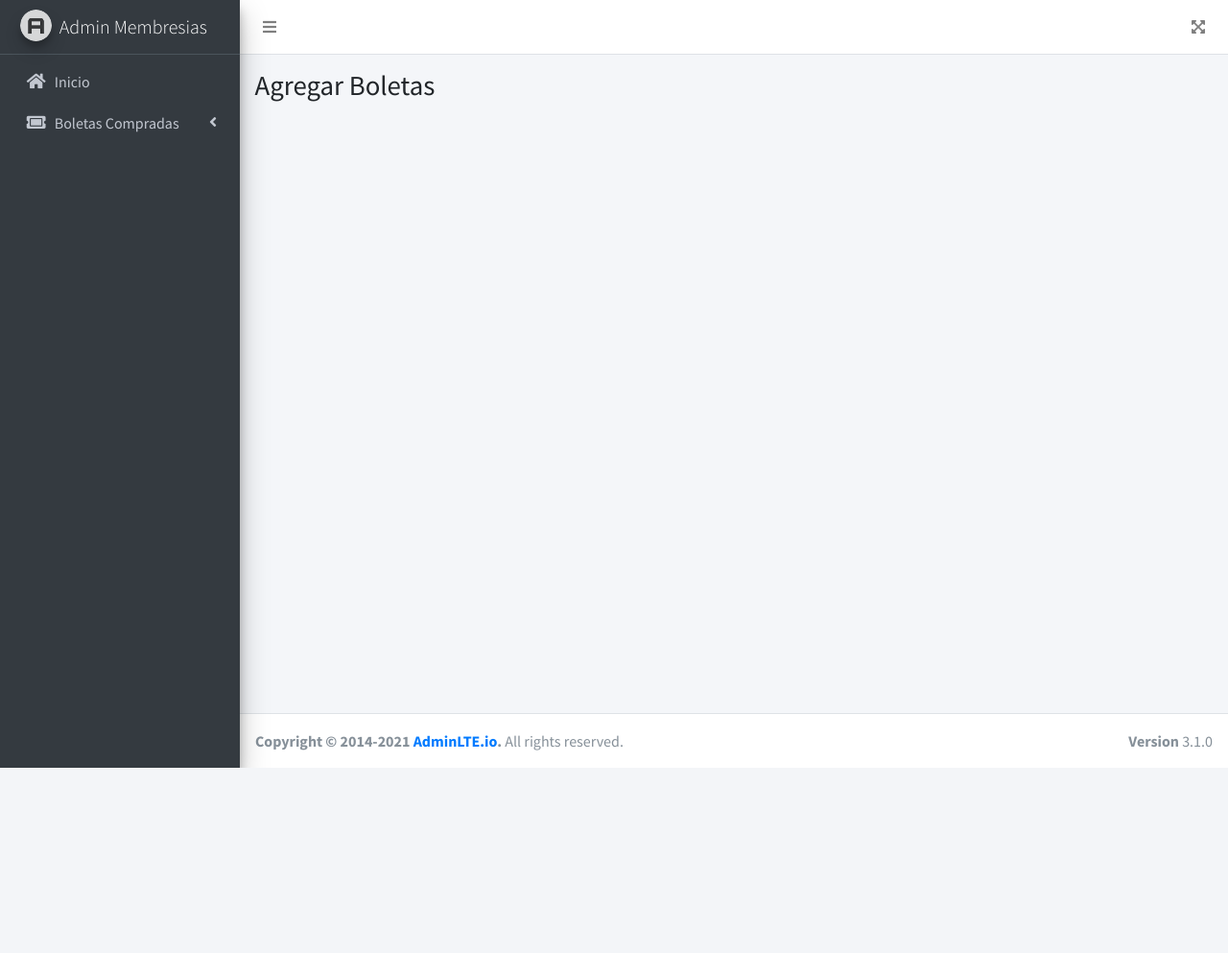
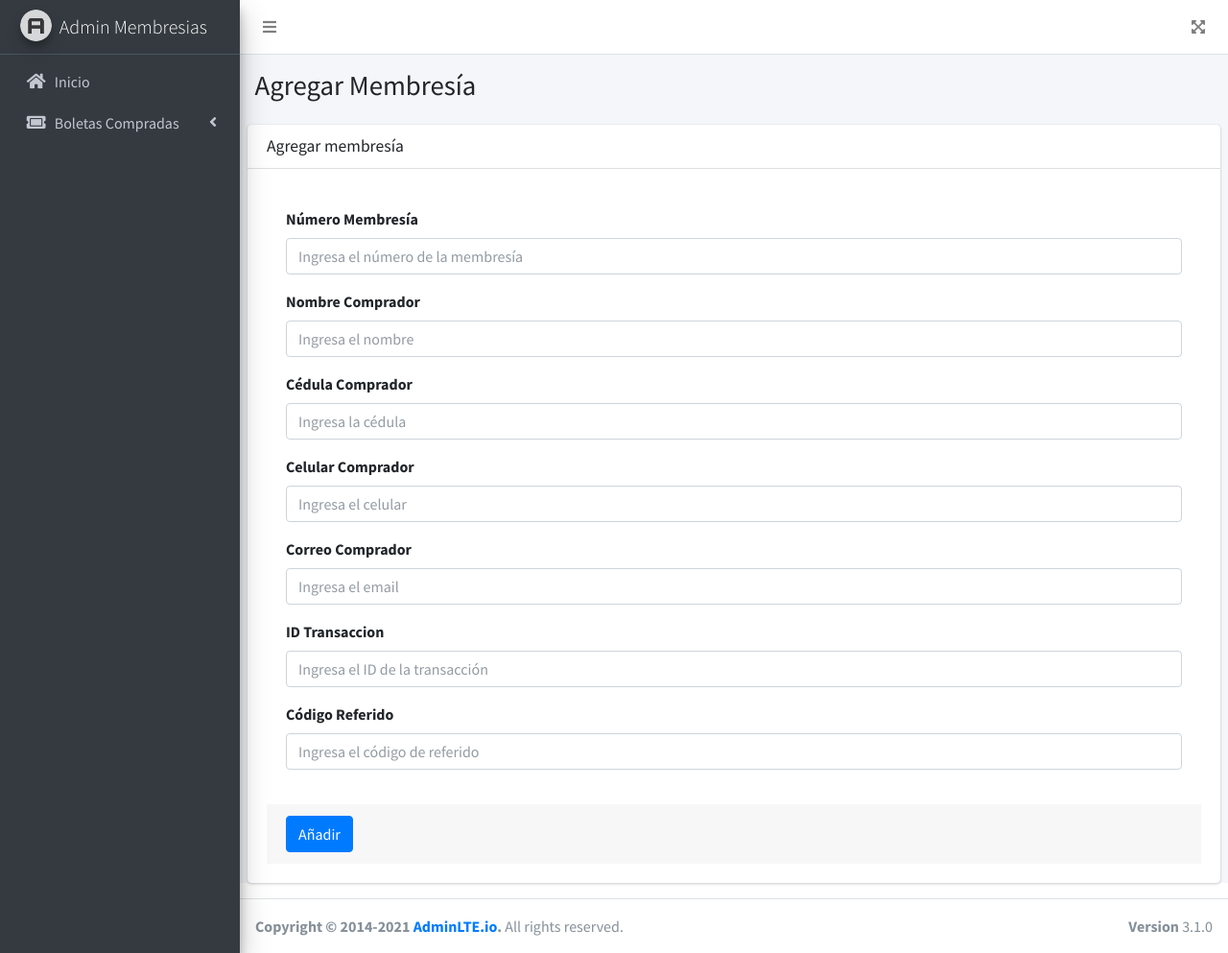
Before and after one commit to jfredyromero/admin-rifa, a PHP site: page /views/ticket/createTicket.php in a window 1280 px wide. Shown: the whole page at 96% size. Before the commit the page ends 800 px from the top, so only its background shows below. Run offline with PHP 8.4, Linux system fonts and the light colour scheme; some libraries are stand-ins or nearby versions.

Commit message:
Agregar Boleta, faltan alertas
Co-authored-by: JoseMBetancourt

```diff
--- a/js/ticketAjax.js
+++ b/js/ticketAjax.js
@@ -1,4 +1,52 @@
 $(document).ready(function () {
+
+    $("#createTicket").on("submit", function (e) {
+        e.preventDefault();
+
+        var datos = new FormData(this);
+        console.table(datos);
+
+        $.ajax({
+            type: $(this).attr("method"),
+            data: datos,
+            url: $(this).attr("action"),
+            dataType: "json",
+            contentType: false,
+            processData: false,
+            async: true,
+            cache: false,
+
+            success: function (data) {
+                console.log(data);
+                var resultado = data;
+
+                if (resultado.respuesta == "exito") {
+                    Swal.fire({
+                        title: "CORRECTO",
+                        text: "Registro Exitoso",
+                        icon: "success",
+                    }).then((result) => {
+                        window.location.href = "readTicket.php";
+                    });
+                } else if(resultado.respuesta == "error") {
+                    Swal.fire({
+                        title: "Oops...",
+                        text: "La memebresía no esta disponible",
+                        icon: "error",
+                    });
+                }else{
+                    Swal.fire({
+                        title: "Oops...",
+                        text: "Algo salió mal contacta el admin",
+                        icon: "error",
+                    });
+                }
+            },
+        });
+    });
+
+
+
 
     $(".borrar_registro").on("click", function (e) {
         e.preventDefault();
--- a/templates/footer.php
+++ b/templates/footer.php
@@ -15,8 +15,8 @@
 <!-- ./wrapper -->
 
 <!-- jQuery -->
-<script type="text/javascript" src="https://cdnjs.cloudflare.com/ajax/libs/jquery/3.1.1/jquery.js"></script>
-<script src="/admin-rifa/plugins/jquery/jquery.min.js"></script>
+<script src="https://ajax.googleapis.com/ajax/libs/jquery/3.6.0/jquery.min.js"></script>
+<!-- <script src="/admin-rifa/plugins/jquery/jquery.min.js"></script> -->
 <!-- Bootstrap 4 -->
 <script src="/admin-rifa/plugins/bootstrap/js/bootstrap.bundle.min.js"></script>
 <!-- AdminLTE App -->
@@ -29,11 +29,19 @@
 <script src="/admin-rifa/plugins/datatables/js/responsive.bootstrap4.min.js"></script>
 <script src="/admin-rifa/js/datatablesApp.js"></script>
 
+<!-- Bs Custom File Input -->
+<script src="/admin-rifa/plugins/bs-custom-file-input/bs-custom-file-input.min.js"></script>
+<script type="text/javascript">
+        $(document).ready(function () {
+        bsCustomFileInput.init();
+        });
+</script>
+
+
 <!-- SweetAlert y Ajax -->
-<script src="/admin-rifa/plugins/sweetalert2/js/sweetalert2.all.min.js"></script>
+<script src="//cdn.jsdelivr.net/npm/sweetalert2@11"></script>
+<!-- <script src="/admin-rifa/plugins/sweetalert2/js/sweetalert2.all.min.js"></script> -->
 <script src="/admin-rifa/js/ticketAjax.js"></script>
-
-<script src="https://cdn.jsdelivr.net/npm/sweetalert2@9"></script>
 
 
 
--- a/views/ticket/createTicket.php
+++ b/views/ticket/createTicket.php
@@ -10,11 +10,67 @@ include_once("../../templates/menu.php");
         <div class="container-fluid">
             <div class="row mb-2">
                 <div class="col-sm-6">
-                    <h1>Agregar Boletas</h1>
+                    <h1>Agregar Membresía</h1>
                 </div>
             </div>
         </div><!-- /.container-fluid -->
     </section>
+
+    <!-- Main content -->
+    <section class="content">
+
+        <!-- Default box -->
+        <div class="card">
+            <div class="card-header">
+                <h3 class="card-title">Agregar membresía</h3>
+            </div>
+            <div class="card-body">
+                <form role="form" enctype="multipart/form-data" name="createTicket" id="createTicket" method="post" action="ticketModel.php">
+                    <div class="card-body">
+                        <div class="form-group">
+                            <label for="usuario">Número Membresía</label>
+                            <input type="text" class="form-control" id="ticketNumber" name="ticketNumber" placeholder="Ingresa el número de la membresía" required>
+                        </div>
+                        <div class="form-group">
+                            <label for="nombre">Nombre Comprador</label>
+                            <input type="text" class="form-control" id="clientName" name="clientName" placeholder="Ingresa el nombre" required>
+                        </div>
+                        <div class="form-group">
+                            <label for="nombre">Cédula Comprador</label>
+                            <input type="text" class="form-control" id="clientCC" name="clientCC" placeholder="Ingresa la cédula" required>
+                        </div>
+                        <div class="form-group">
+                            <label for="nombre">Celular Comprador</label>
+                            <input type="text" class="form-control" id="clientCel" name="clientCel" placeholder="Ingresa el celular" required>
+                        </div>
+                        <div class="form-group">
+                            <label for="nombre">Correo Comprador</label>
+                            <input type="email" class="form-control" id="clientEmail" name="clientEmail" placeholder="Ingresa el email" required>
+                        </div>
+                        <div class="form-group">
+                            <label for="nombre">ID Transaccion</label>
+                            <input type="text" class="form-control" id="idTransaction" name="idTransaction" placeholder="Ingresa el ID de la transacción" required>
+                        </div>
+                        <div class="form-group">
+                            <label for="nombre">Código Referido</label>
+                            <input type="text" class="form-control" id="codReference" name="codReference" placeholder="Ingresa el código de referido" required>
+                        </div>
+
+                    </div>
+                    <!-- /.card-body -->
+
+                    <div class="card-footer">
+                        <input type="hidden" name="registro" value="nuevo">
+                        <button type="submit" class="btn btn-primary">Añadir</button>
+                    </div>
+                </form>
+            </div>
+            <!-- /.card-body -->
+        </div>
+        <!-- /.card -->
+
+    </section>
+    <!-- /. Main content -->
 
 </div>
 
```
Also changed, not shown: plugins/bs-custom-file-input/bs-custom-file-input.min.js (added, +7 -0 lines), views/ticket/ticketModel.php (+61 -0 lines), views/ticket/updateTicket.php (deleted, +0 -24 lines), 1 other file.
